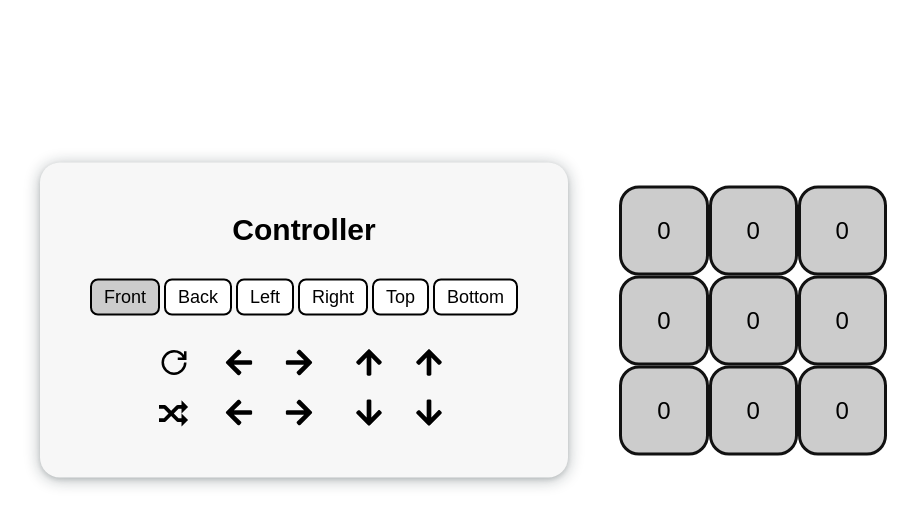
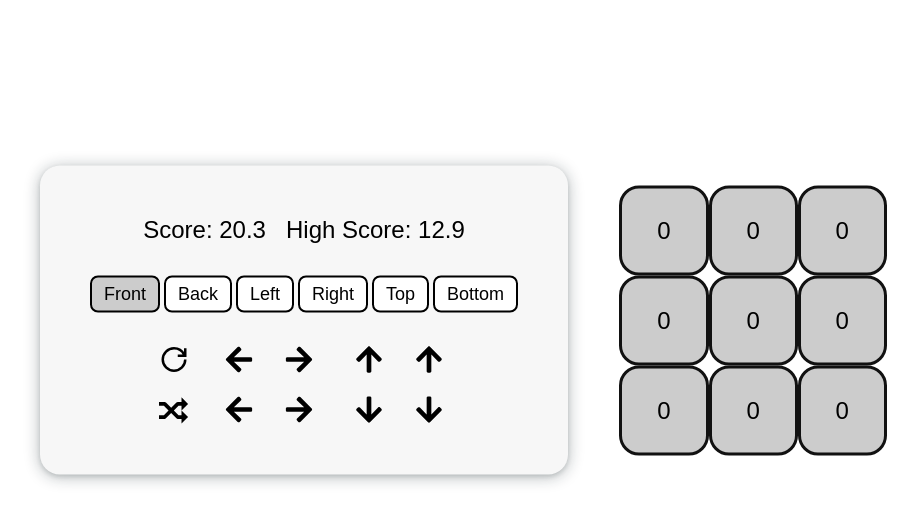
Before and after one commit to justin-cueva/cube, a React (Create React App) app: page / in a window 1280 px wide. Shown: the top 526 px of the page, without its empty margins (176-1094 px from the left). Built offline with nearby package versions, Linux system fonts and the light colour scheme.

Commit message:
displaying a hardcoded high score

```diff
--- a/src/components/Controller.js
+++ b/src/components/Controller.js
@@ -114,7 +114,11 @@ const Controller = ({ cubeDispatch, cubeState }) => {
 
   return (
     <div className="controller-container">
-      <h2>Controller</h2>
+      {/* <h2>Controller</h2> */}
+      <div className="score-container">
+        <span>Score: {(20.3).toFixed(1)}</span>
+        <span>High Score: {(12.9).toFixed(1)}</span>
+      </div>
       <div className="view-btn-container">
         {/* ********** VIEW BUTTONS ********** */}
         {viewButtons.map(({ view, number }, index) => {
--- a/src/styles/controller.css
+++ b/src/styles/controller.css
@@ -15,6 +15,13 @@
 .controller-container h2 {
   font-size: 3rem;
   text-align: center;
+}
+
+.score-container {
+  font-size: 2.4rem;
+  display: flex;
+  justify-content: center;
+  gap: 2rem;
 }
 
 .view-btn-container {
```
